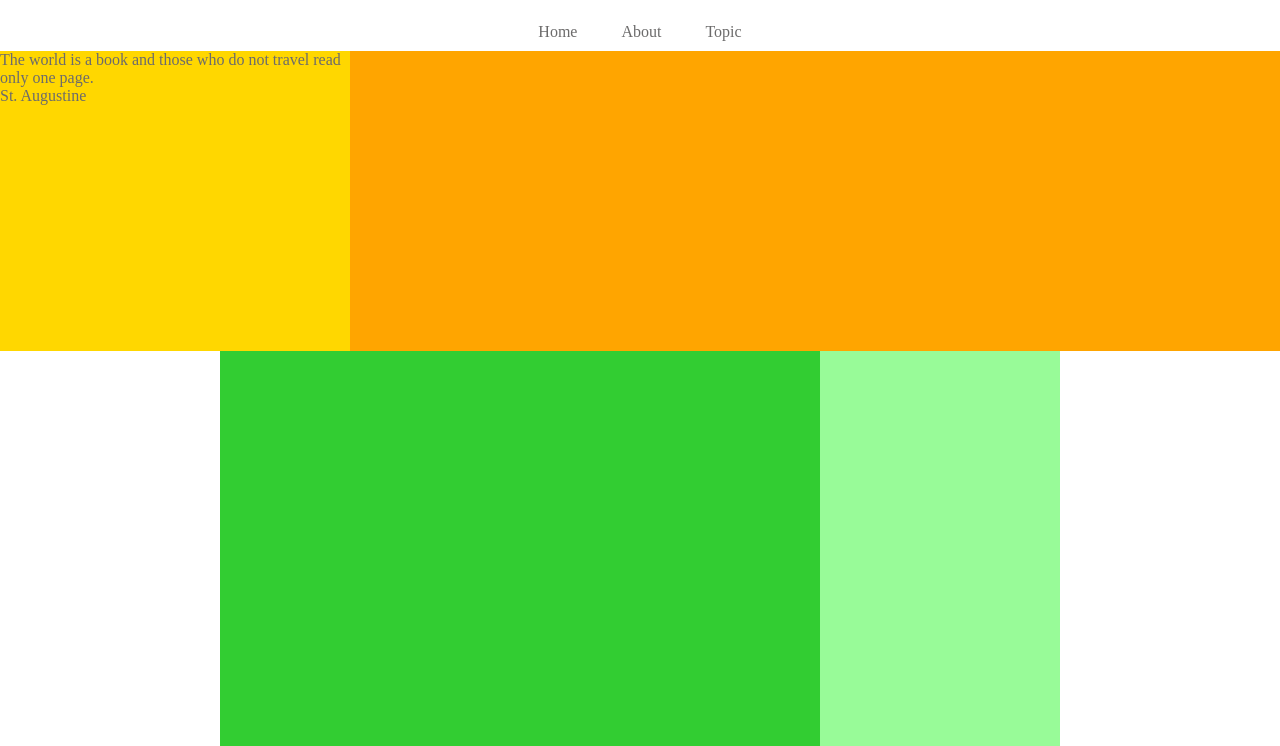
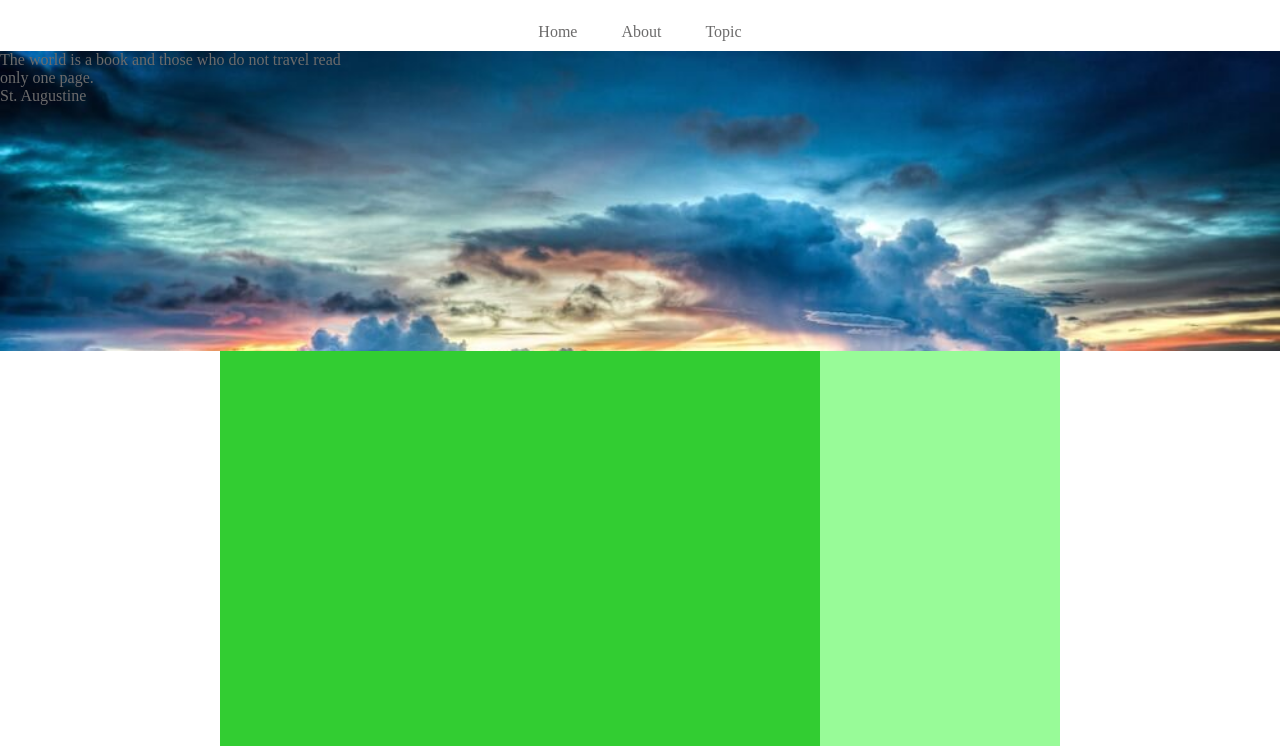
Before and after one commit to TominagaRyuto/caravan1, a plain HTML site: page index.html in a window 1280 px wide. Shown: the part 54-800 px from the top of the page. Drawn offline with Linux system fonts and the light colour scheme.

Commit message:
[add]1-6caravan

```diff
--- a/style.css
+++ b/style.css
@@ -35,13 +35,13 @@ header .heading {
 .main-visual {
   width: 100%;
   height: 300px;
-  background-color: orange;
+  background-image: url(img/mv.jpg);
+  background-size: cover;
 }
 
 .main-visual-content {
   width: 350px;
   height: 300px;
-  background-color: gold;
 }
 .main {
   width: 840px;
```
Also changed, not shown: img/airport.jpg (added), img/asia.jpg (added), img/desert.jpg (added), img/forest.jpg (added), img/italy.jpg (added), img/japan.jpg (added), img/japan2.jpg (added), img/lake.jpg (added), img/mv.jpg (added), img/person.jpg (added), img/road.jpg (added), img/snow.jpg (added), 1 other file.
